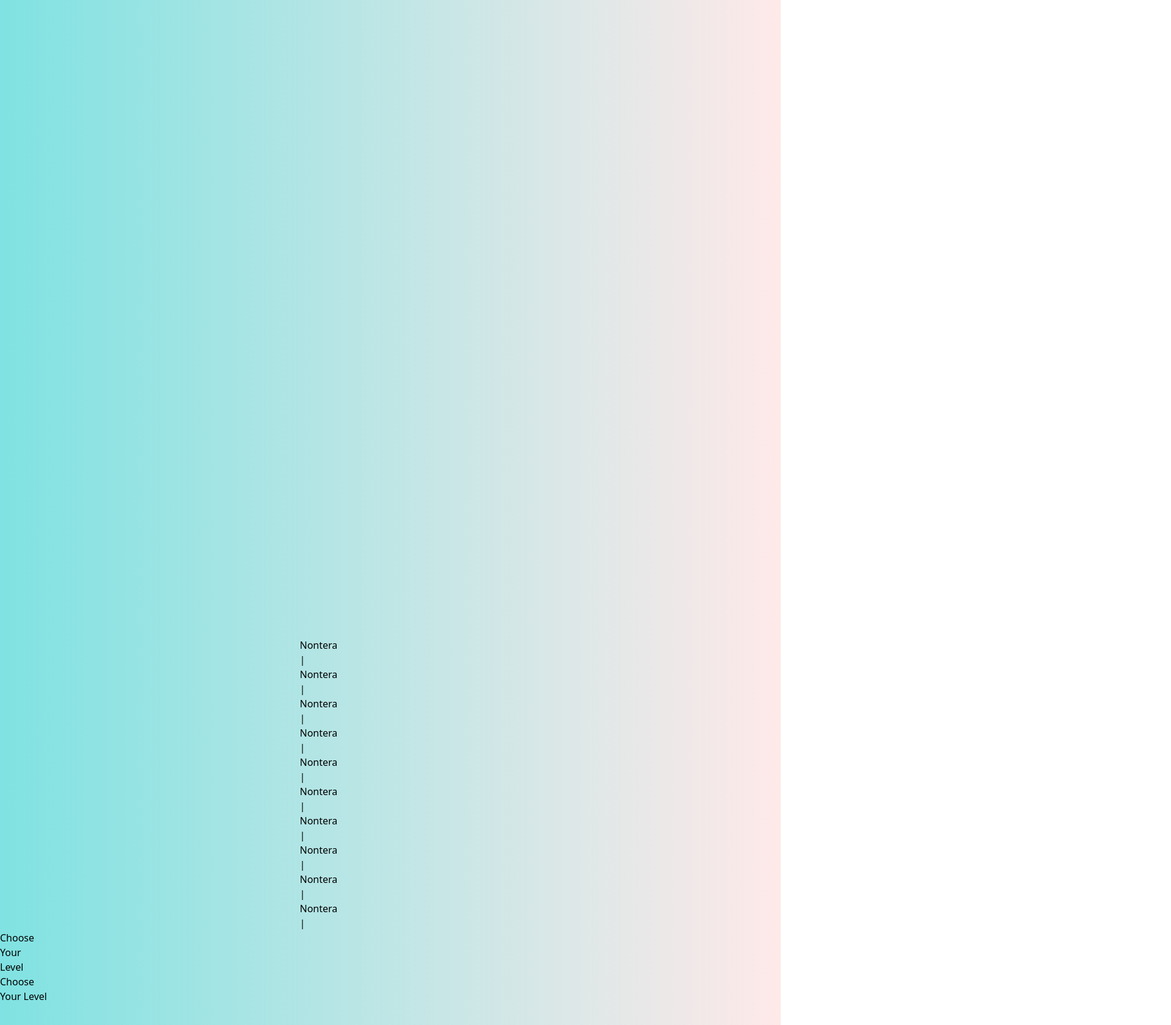
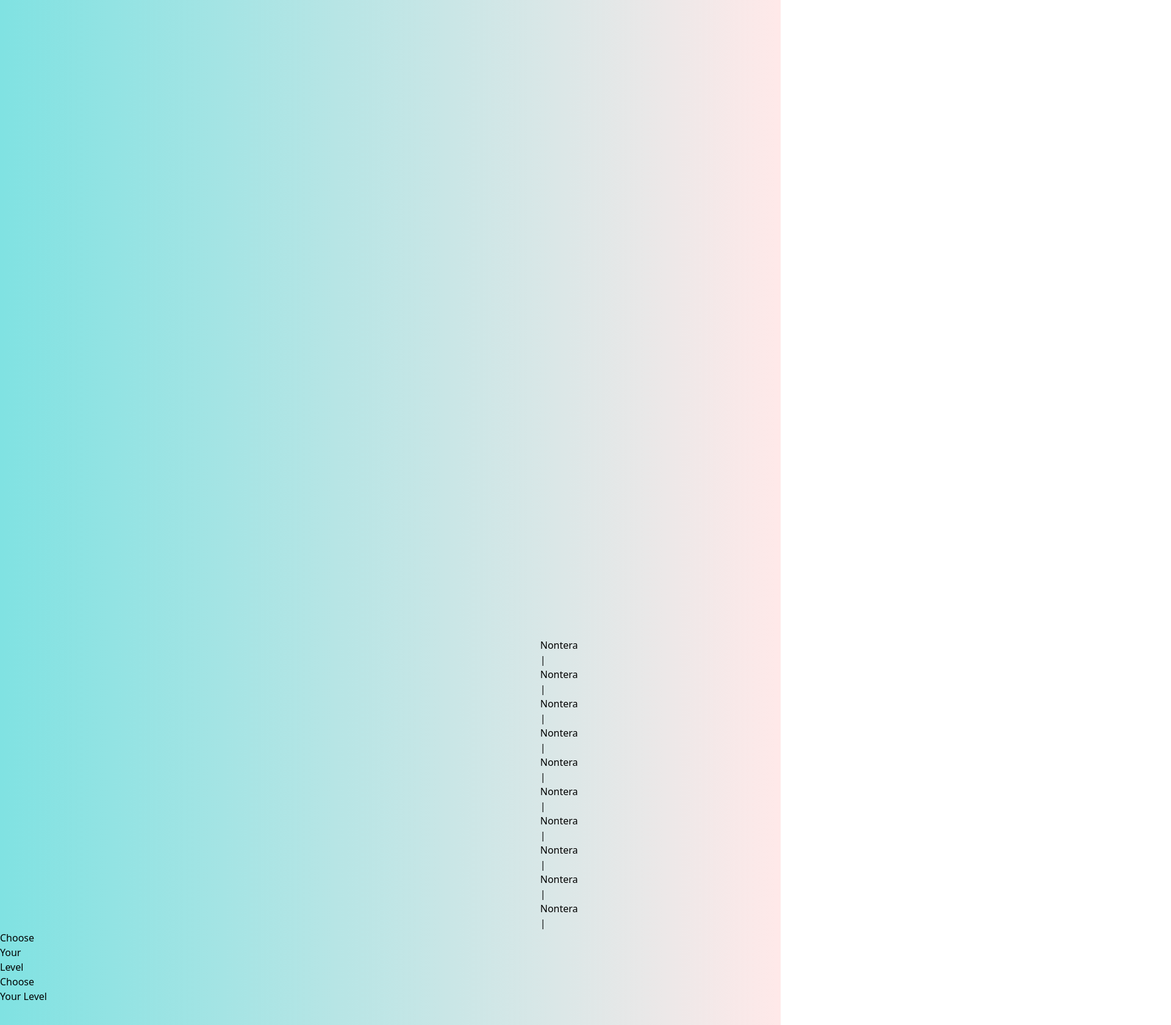
Before and after one commit to Cameron933/winlads-store, a React (Vite) app: page / in a window 1280 px wide. Shown: the part 4658-6339 px from the top of the page at 61% size, 1920 px wide, since content can reach past the window. Built offline with nearby package versions, Linux system fonts and the light colour scheme.

Commit message:
update code

```diff
--- a/src/index.css
+++ b/src/index.css
@@ -117,7 +117,7 @@ button:focus-visible {
 }
 
 .scroll-text {
-  animation: scroll 5s linear infinite;
+  animation: scroll 10s linear infinite;
   white-space: nowrap;
 }
 
@@ -131,6 +131,6 @@ button:focus-visible {
 }
 
 .scroll-text1 {
-  animation: scroll1 5s linear infinite;
+  animation: scroll1 10s linear infinite;
   white-space: nowrap;
 }
```
